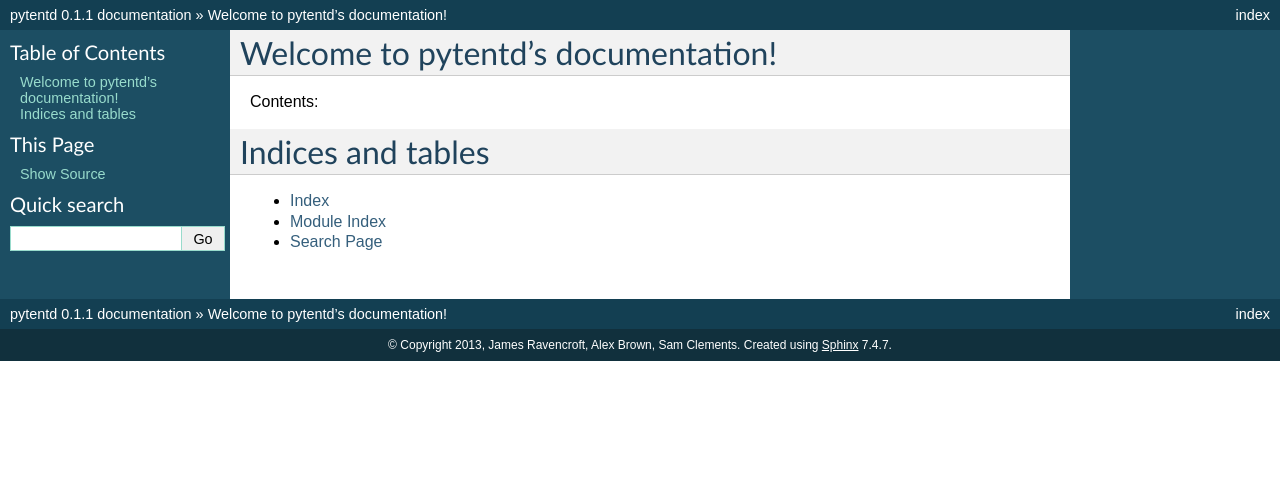
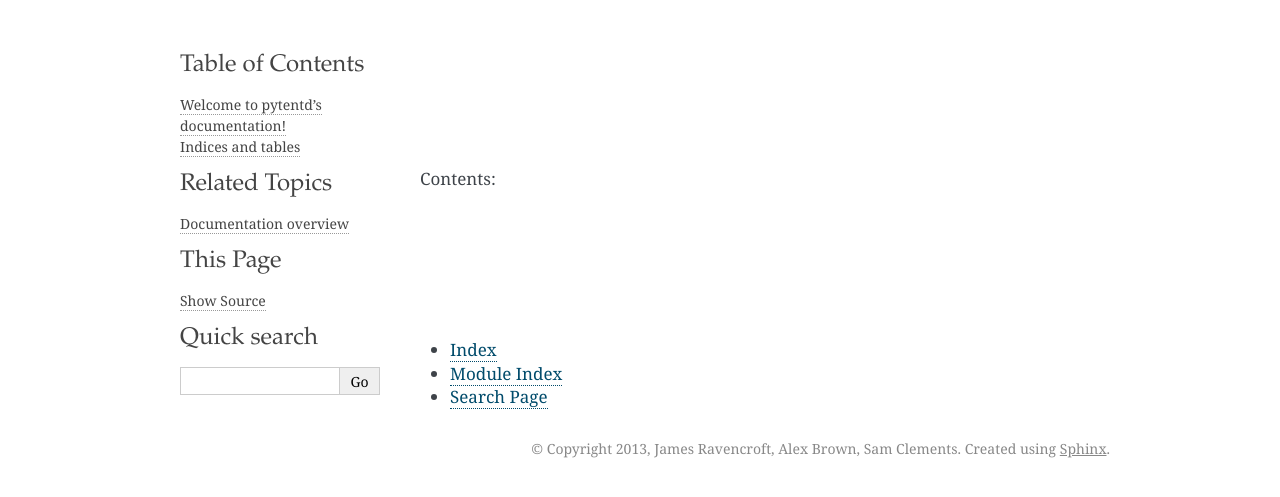
Before and after one commit to pytent/pytentd, a Sphinx documentation site: the page built from docs/index.rst, in a window 1280 px wide. Shown: the top 497 px of the page. Built offline with Sphinx 7.4.7, drawn with Linux system fonts in a browser that asks for light colours; the version number is read from the project's files by our own code.

Commit message:
Use flask theme

```diff
--- a/docs/conf.py
+++ b/docs/conf.py
@@ -97,7 +97,10 @@
 
 # The theme to use for HTML and HTML Help pages.  See the documentation for
 # a list of builtin themes.
-html_theme = 'default'
+html_theme = 'flask'
+
+# Lets the flask theme import it's own module
+sys.path.append(os.path.abspath('_themes'))
 
 # Theme options are theme-specific and customize the look and feel of a theme
 # further.  For a list of options available for each theme, see the
@@ -105,7 +108,7 @@
 #html_theme_options = {}
 
 # Add any paths that contain custom themes here, relative to this directory.
-#html_theme_path = []
+html_theme_path = ['_themes']
 
 # The name for this set of Sphinx documents.  If None, it defaults to
 # "<project> v<release> documentation".
```
